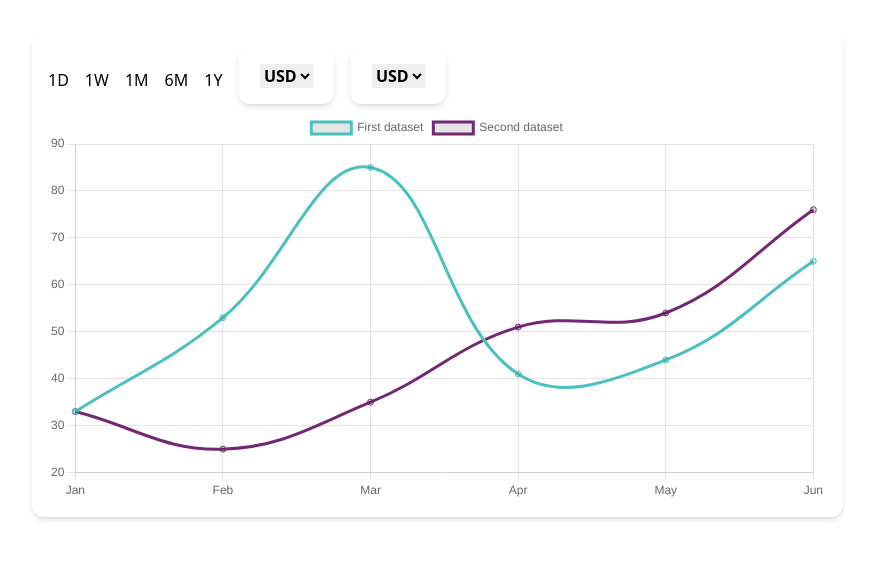
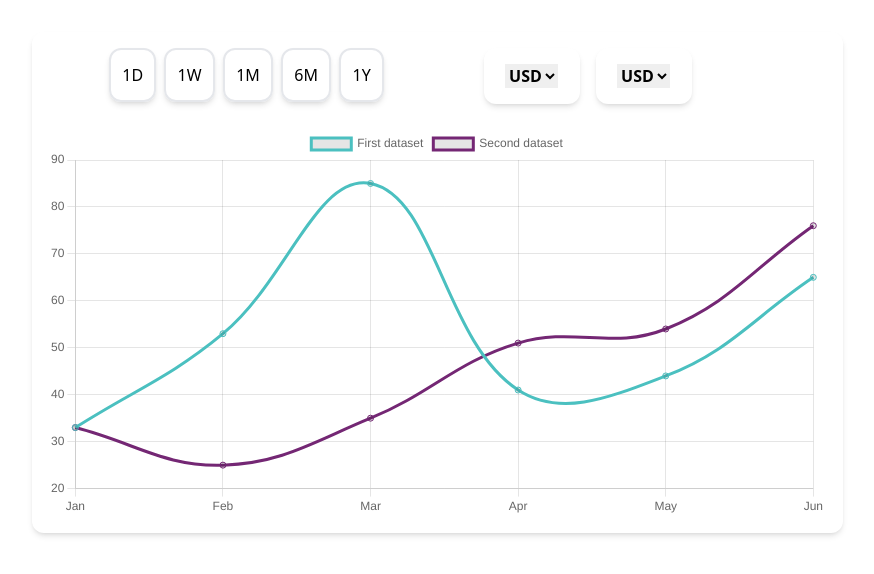
Before and after one commit to Kaustubh-Dengle/crypto-dashboard, a React (Vite) app: page / in a window 1280 px wide. Shown: the top 574 px of the page, without its empty margins (0-874 px from the left). Built offline with nearby package versions, Linux system fonts and the light colour scheme.

Commit message:
Line chart design completed

```diff
--- a/package.json
+++ b/package.json
@@ -14,6 +14,7 @@
     "react": "^18.3.1",
     "react-chartjs-2": "^5.2.0",
     "react-dom": "^18.3.1",
+    "react-icons": "^5.2.1",
     "react-redux": "^9.1.2",
     "redux-thunk": "^3.1.0"
   },
--- a/src/components/LineChart.jsx
+++ b/src/components/LineChart.jsx
@@ -44,19 +44,29 @@ export default function LineChart() {
   return (
     <>
       <div className="w-2/3 p-4 rounded-xl shadow-md">
-        <div className="flex gap-4">
-          <button className="">1D</button>
-          <button>1W</button>
-          <button>1M</button>
-          <button>6M</button>
-          <button>1Y</button>
-          <div className="flex justify-items-end gap-4">
+        <div className="grid col-span-13 gap-2">
+          <button className="col-start-3 col-span-1 border-2 rounded-xl shadow-md hover:bg-blue-100 h-[54px]">
+            1D
+          </button>
+          <button className="col-start-4 col-span-1 border-2 rounded-xl shadow-md hover:bg-blue-100 h-[54px]">
+            1W
+          </button>
+          <button className="col-start-5 col-span-1 border-2 rounded-xl shadow-md hover:bg-blue-100 h-[54px]">
+            1M
+          </button>
+          <button className="col-start-6 col-span-1 border-2 rounded-xl shadow-md hover:bg-blue-100 h-[54px]">
+            6M
+          </button>
+          <button className="col-start-7 col-span-1 border-2 rounded-xl shadow-md hover:bg-blue-100 h-[54px]">
+            1Y
+          </button>
+          <div className="col-start-11 col-span-6 flex gap-4">
             <DropDown />
             <DropDown />
           </div>
         </div>
 
-        <div>
+        <div className="mt-4">
           <Line data={data} options={options} />
         </div>
       </div>
```
Also changed, not shown: 1 other file (tests, documents, lock files or other folders).
